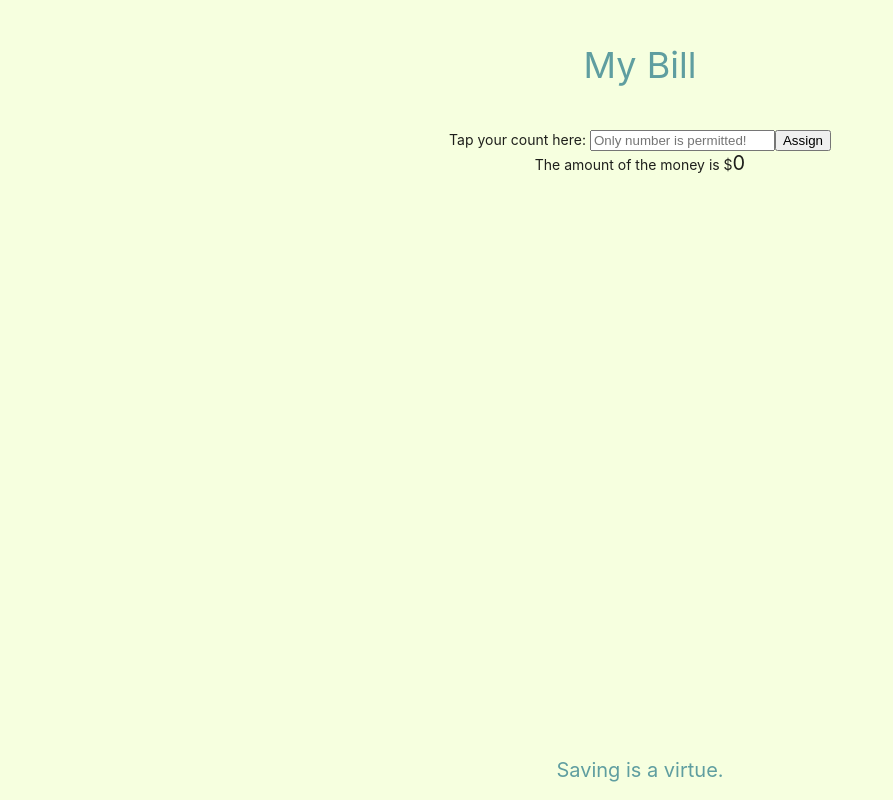
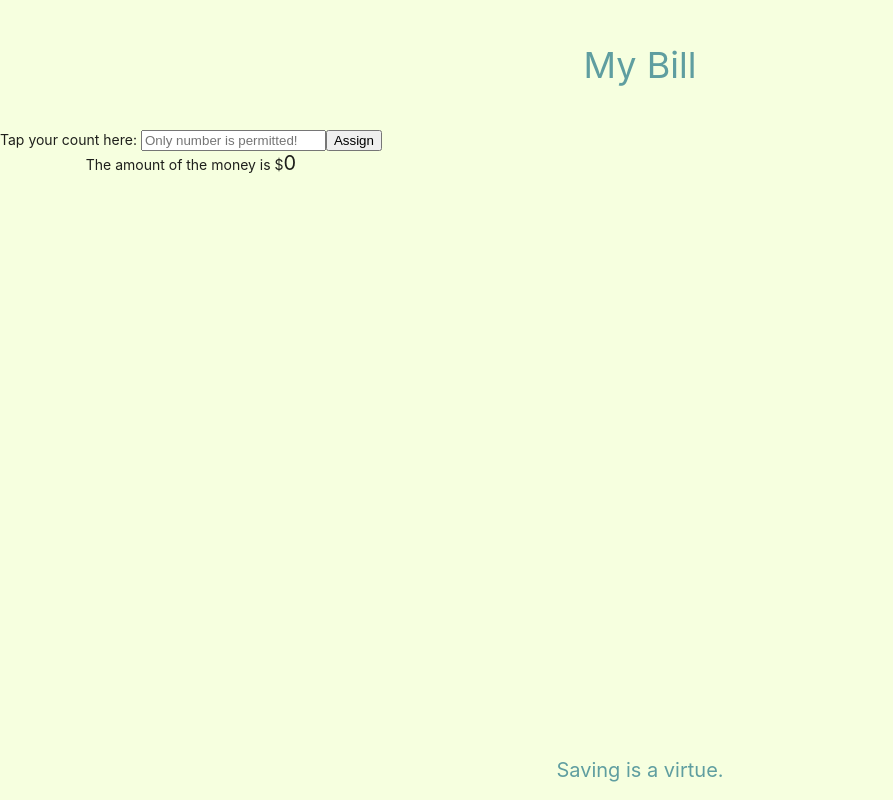
Before and after one commit to YG1022/My_Bill, a React app: page / in a window 1280 px wide. Shown: the whole page, without its empty margins (0-893 px from the left). Built offline with nearby package versions, Linux system fonts and the light colour scheme.

Commit message:
chore: import scss and convert

```diff
--- a/src/App.tsx
+++ b/src/App.tsx
@@ -1,4 +1,4 @@
-import './styles/App.css';
+import './styles/App.scss';
 import { Layout, Space } from 'antd';
 import InputBar from './components/InputBar';
 import React from 'react';
@@ -7,7 +7,7 @@ const App = (): JSX.Element => {
     const { Header, Footer, Content } = Layout;
 
     return (
-        <Space direction='vertical' style={{ width: '100%' }}>
+        <Space direction="vertical" style={{ width: '100%' }}>
             <Layout>
                 <Header>My Bill</Header>
                 <Content>
--- a/src/components/InputBar.tsx
+++ b/src/components/InputBar.tsx
@@ -1,5 +1,6 @@
 import React from 'react';
-import '../styles/InputBar.css';
+import { Row, Col } from 'antd';
+import '../styles/InputBar.scss';
 
 const InputBar = (): JSX.Element => {
     const assignAmount = () => {
@@ -11,6 +12,8 @@ const InputBar = (): JSX.Element => {
     };
 
     return (
+        <Row>
+            <Col>
                 <div>
                     <label htmlFor="Count">Tap your count here: </label>
                     <input
@@ -28,6 +31,8 @@ const InputBar = (): JSX.Element => {
                         </span>
                     </div>
                 </div>
+            </Col>
+        </Row>
     );
 };
 
--- a/src/index.js
+++ b/src/index.js
@@ -1,6 +1,6 @@
 import React from 'react';
 import ReactDOM from 'react-dom/client';
-import './styles/index.css';
+import './styles/index.scss';
 import App from './App';
 import reportWebVitals from './utils/reportWebVitals';
 
--- a/src/setupTests.js
+++ b/src/setupTests.js
@@ -4,3 +4,10 @@
 // learn more: https://github.com/testing-library/jest-dom
 import '@testing-library/jest-dom';
 import '@testing-library/jest-dom/extend-expect';
+
+global.matchMedia = global.matchMedia || function () {
+    return {
+        addListener: jest.fn(),
+        removeListener: jest.fn(),
+    };
+};
```
Also changed, not shown: src/styles/App.scss (renamed from src/styles/App.css), src/styles/InputBar.scss (renamed from src/styles/InputBar.css), src/styles/index.scss (renamed from src/styles/index.css). Lines whose indentation alone changed are shown as unchanged.
